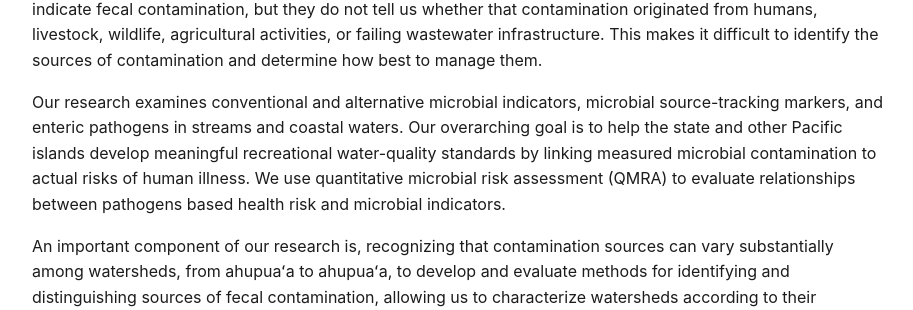
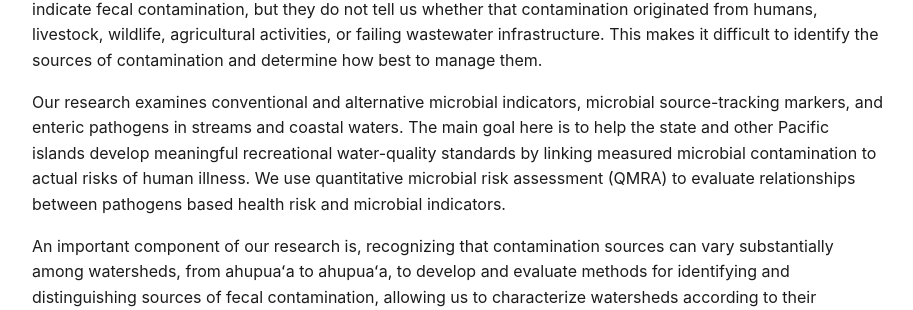
Before and after one commit to MarekKirs/marekkirs.github.io, a Jekyll site: the page built from research.md, in a window 1280 px wide and 900 px high, scrolled down 619 px. Shown: the part 168-478 px from the top of the window, without its empty margins (182-1095 px from the left). Built offline with Jekyll 4.4.1, drawn with Linux system fonts in a browser that asks for light colours.

Commit message:
Update research.md

```diff
--- a/research.md
+++ b/research.md
@@ -18,7 +18,7 @@ Second, the microorganisms that actually cause illness are not necessarily bacte
 
 Finally, conventional indicators are not source-specific. Elevated *E. coli* or enterococci concentrations can indicate fecal contamination, but they do not tell us whether that contamination originated from humans, livestock, wildlife, agricultural activities, or failing wastewater infrastructure. This makes it difficult to identify the sources of contamination and determine how best to manage them.
 
-Our research examines conventional and alternative microbial indicators, microbial source-tracking markers, and enteric pathogens in streams and coastal waters. Our overarching goal is to help the state and other Pacific islands develop meaningful recreational water-quality standards by linking measured microbial contamination to actual risks of human illness. We use quantitative microbial risk assessment (QMRA) to evaluate relationships between pathogens based health risk and microbial indicators.
+Our research examines conventional and alternative microbial indicators, microbial source-tracking markers, and enteric pathogens in streams and coastal waters. The main goal here is to help the state and other Pacific islands develop meaningful recreational water-quality standards by linking measured microbial contamination to actual risks of human illness. We use quantitative microbial risk assessment (QMRA) to evaluate relationships between pathogens based health risk and microbial indicators.
 
 An important component of our research is, recognizing that contamination sources can vary substantially among watersheds, from ahupuaʻa to ahupuaʻa, to develop and evaluate methods for identifying and distinguishing sources of fecal contamination, allowing us to characterize watersheds according to their dominant contamination sources. Identifying the source is critical because we cannot effectively manage contamination unless we know where it is coming from.
 
```
